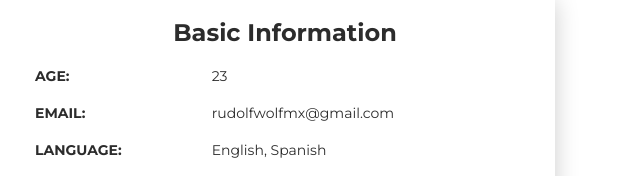
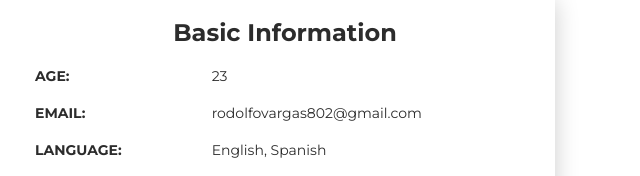
Before and after one commit to rudolfwolf/resume, a plain HTML site: page index.html in a window 1280 px wide. Shown: the part 624-800 px from the top of the page, 640-1280 px from the left. Drawn offline with Linux system fonts and the light colour scheme.

Commit message:
Update index.html

```diff
--- a/index.html
+++ b/index.html
@@ -78,7 +78,7 @@
             </div>
             <div class="row mt-3">
               <div class="col-sm-4"><strong class="text-uppercase">Email:</strong></div>
-              <div class="col-sm-8">rudolfwolfmx@gmail.com</div>
+              <div class="col-sm-8">rodolfovargas802@gmail.com</div>
             </div>
             <div class="row mt-3">
               <div class="col-sm-4"><strong class="text-uppercase">Language:</strong></div>
@@ -560,7 +560,7 @@
                     <p class="mb-0"><strong>Ubication </strong></p>
                     <p class="pb-2">Guadalajara, Jalisco, Mexico</p>
                     <p class="mb-0"><strong>Email</strong></p>
-                    <p><a href="mailto:rudolfwolfmx@gmail.com">rudolfwolfmx@gmail.com</a></p>
+                    <p><a href="mailto:rudolfwolfmx@gmail.com">rodolfovargas802@gmail.com</a></p>
                   </div>
                 </div>
               </div>
```
